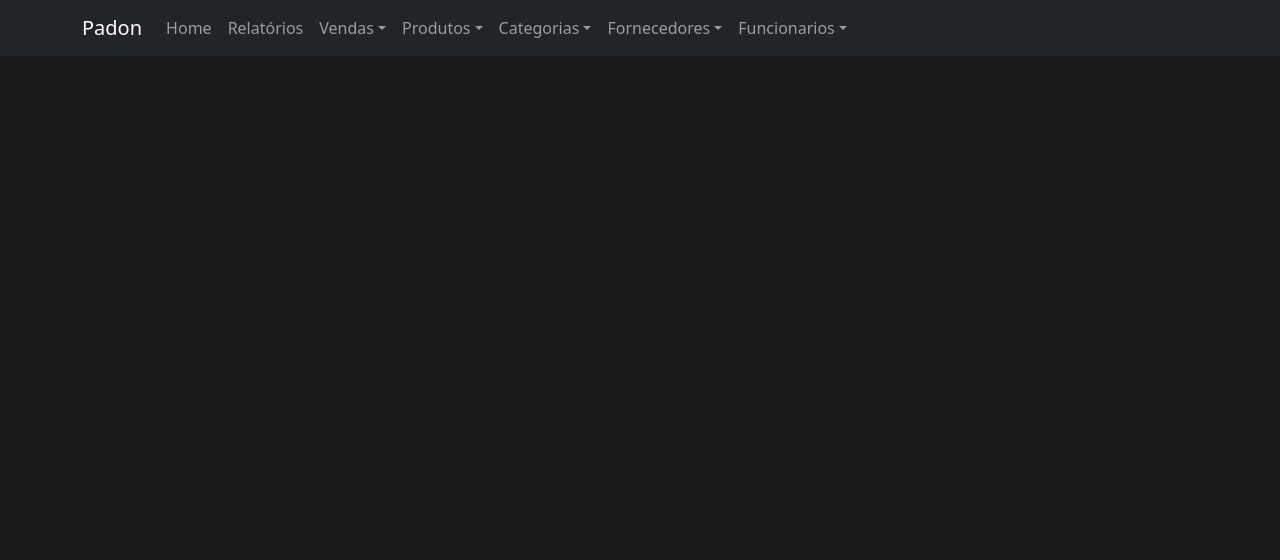
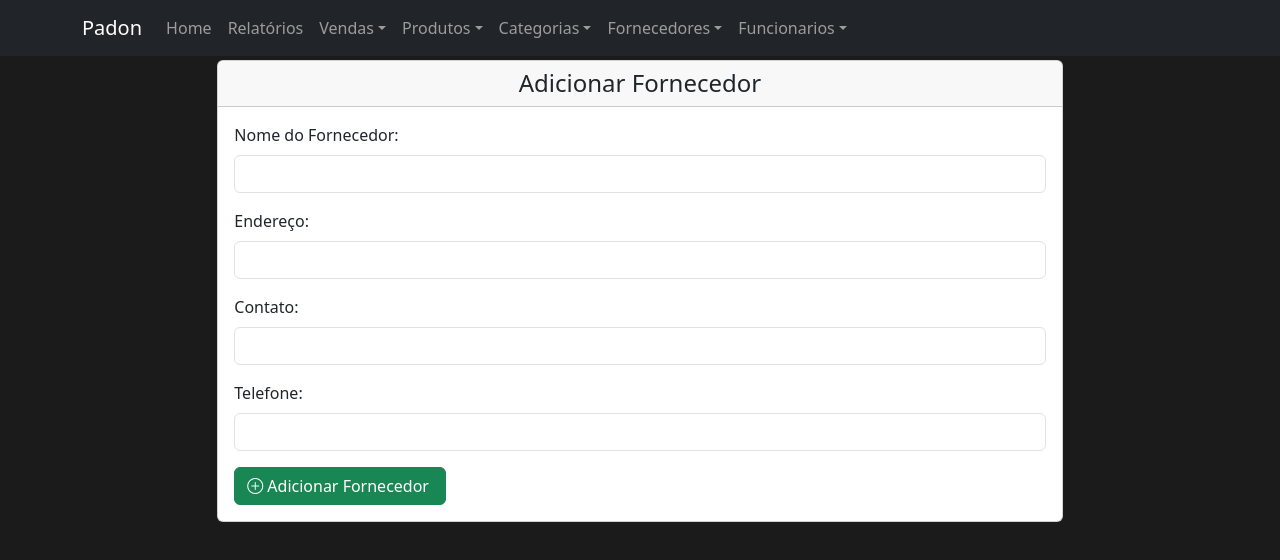
Before and after one commit to matheussy/Padon, a React (Create React App) app in the folder padonfrontend/: page /Fornecedores/Create in a window 1280 px wide. Shown: the top 560 px of the page. Built offline with nearby package versions, Linux system fonts and the light colour scheme; a web font is replaced by a local one.

Commit message:
Fornecedor Create

```diff
--- a/padonfrontend/src/Main.js
+++ b/padonfrontend/src/Main.js
@@ -5,6 +5,7 @@ import Home from './pages/Home';
 import Pagina from './pages/Pagina';
 import { ProdutoIndex, ProdutoCreate, ProdutoEdit, ProdutoDelete } from './pages/Produtos';
 import { Categoria, CategoriaIndex, CategoriaCreate, CategoriaEdit, CategoriaDelete } from './pages/Categorias';
+import { Fornecedor, FornecedorCreate, FornecedorIndex, FornecedorEdit, FornecedorDelete } from './pages/Fornecedores';
 import { FuncionarioCreate, FuncionarioIndex, FuncionarioEdit, FuncionarioDelete } from './pages/Funcionarios';
 
 /*<Route exact path='/Teste' element={<Teste />}></Route>
@@ -30,6 +31,13 @@ export default function Main() {
       <Route exact path='/Categorias/Edit/:id' element={<CategoriaEdit />}></Route>
       <Route exact path='/Categorias/Delete/:id' element={<CategoriaDelete />}></Route>
 
+      <Route exact path='/Fornecedores/' element={<FornecedorIndex />}></Route>
+      <Route exact path='/Fornecedores/Index' element={<FornecedorIndex />}></Route>
+      <Route exact path='/Fornecedores/:id' element={<Fornecedor />}></Route>
+      <Route exact path='/Fornecedores/Create' element={<FornecedorCreate />}></Route>
+      <Route exact path='/Fornecedores/Edit/:id' element={<FornecedorEdit />}></Route>
+      <Route exact path='/Fornecedores/Delete/:id' element={<FornecedorDelete />}></Route>
+
       <Route exact path='/Funcionarios/' element={<FuncionarioIndex />}></Route>
       <Route exact path='/Funcionarios/Index' element={<FuncionarioIndex />}></Route>
       <Route exact path='/Funcionarios/Create' element={<FuncionarioCreate />}></Route>
--- a/padonfrontend/src/pages/Fornecedores/FornecedorCreate.js
+++ b/padonfrontend/src/pages/Fornecedores/FornecedorCreate.js
@@ -7,7 +7,6 @@ export default function FornecedorCreate() {
     let navigate = useNavigate();
 
     const [inputs, setInputs] = useState({});
-    const [textarea, setTextarea] = useState("");
 
     const handleChange = (event) => {
         const name = event.target.name;
@@ -15,20 +14,18 @@ export default function FornecedorCreate() {
         setInputs(values => ({ ...values, [name]: value }))
     }
 
-    const handleChangeTextArea = (event) => {
-        setTextarea(event.target.value)
-    }
-
     const handleSubmit = (event) => {
         event.preventDefault();
         let data = {
             nome: inputs.nome,
-            descricao: textarea
+            endereco: inputs.nome,
+            contato: inputs.contato,
+            telefone: inputs.telefone,
         }
 
-        postApi('/categoria/create', data).then(data => {
-            navigate("/Categorias/"+data.categoriaId);
-        });
+        /*postApi('/Fornecedor/create', data).then(data => {
+            //navigate("/Fornecedores/"+data.id);
+        });*/
 
     }
     return (
@@ -45,13 +42,21 @@ export default function FornecedorCreate() {
                                 <input type="text" name="nome" id="nome" className='form-control' value={inputs.nome || ""} onChange={handleChange} />
                             </div>
                             <div className="mb-3">
-                                <label htmlFor="desc" className="form-label">Descrição da Categoria</label>
-                                <textarea className="form-control" id="desc" rows="3" value={textarea} onChange={handleChangeTextArea}></textarea>
+                                <label htmlFor="nome" className="form-label">Endereço:</label>
+                                <input type="text" name="endereco" id="nome" className='form-control' value={inputs.endereco || ""} onChange={handleChange} />
+                            </div>
+                            <div className="mb-3">
+                                <label htmlFor="nome" className="form-label">Contato:</label>
+                                <input type="text" name="contato" id="nome" className='form-control' value={inputs.contato || ""} onChange={handleChange} />
+                            </div>
+                            <div className="mb-3">
+                                <label htmlFor="nome" className="form-label">Telefone:</label>
+                                <input type="text" name="telefone" id="nome" className='form-control' value={inputs.telefone || ""} onChange={handleChange} />
                             </div>
 
                             <button type="submit" className='btn btn-success'>
                                 <i className="bi bi-plus-circle"></i>
-                                <span className='mx-1'>Adicionar Categoria</span>
+                                <span className='mx-1'>Adicionar Fornecedor</span>
                             </button>
                         </div>
                     </form>
--- /dev/null
+++ b/padonfrontend/src/pages/Fornecedores/FornecedorDelete.js
@@ -0,0 +1,9 @@
+import React from 'react';
+
+export default function FornecedorDelete() {
+  return (
+    <div className='bg-white'>
+        <p>Teste de Fornecedor</p>
+    </div>
+  );
+}
--- /dev/null
+++ b/padonfrontend/src/pages/Fornecedores/FornecedorEdit.js
@@ -0,0 +1,9 @@
+import React from 'react';
+
+export default function FornecedorEdit() {
+  return (
+    <div className='bg-white'>
+        <p>Teste de Fornecedor</p>
+    </div>
+  );
+}
--- /dev/null
+++ b/padonfrontend/src/pages/Fornecedores/index.js
@@ -0,0 +1,5 @@
+export { default as FornecedorIndex } from './FornecedorIndex';
+export { default as FornecedorCreate } from './FornecedorCreate';
+export { default as FornecedorEdit } from './FornecedorEdit';
+export { default as FornecedorDelete } from './FornecedorDelete';
+export { default as Fornecedor } from './Fornecedor';
```
